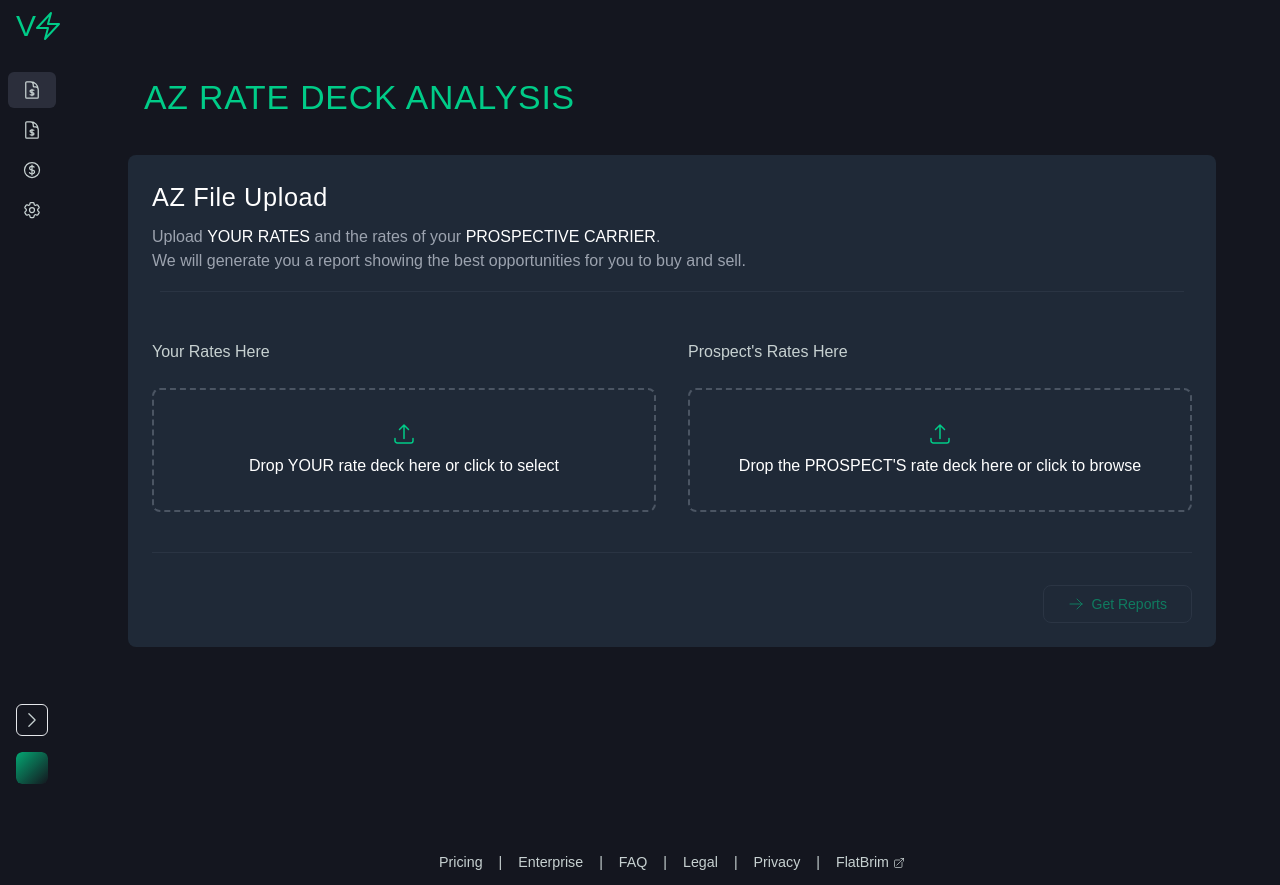
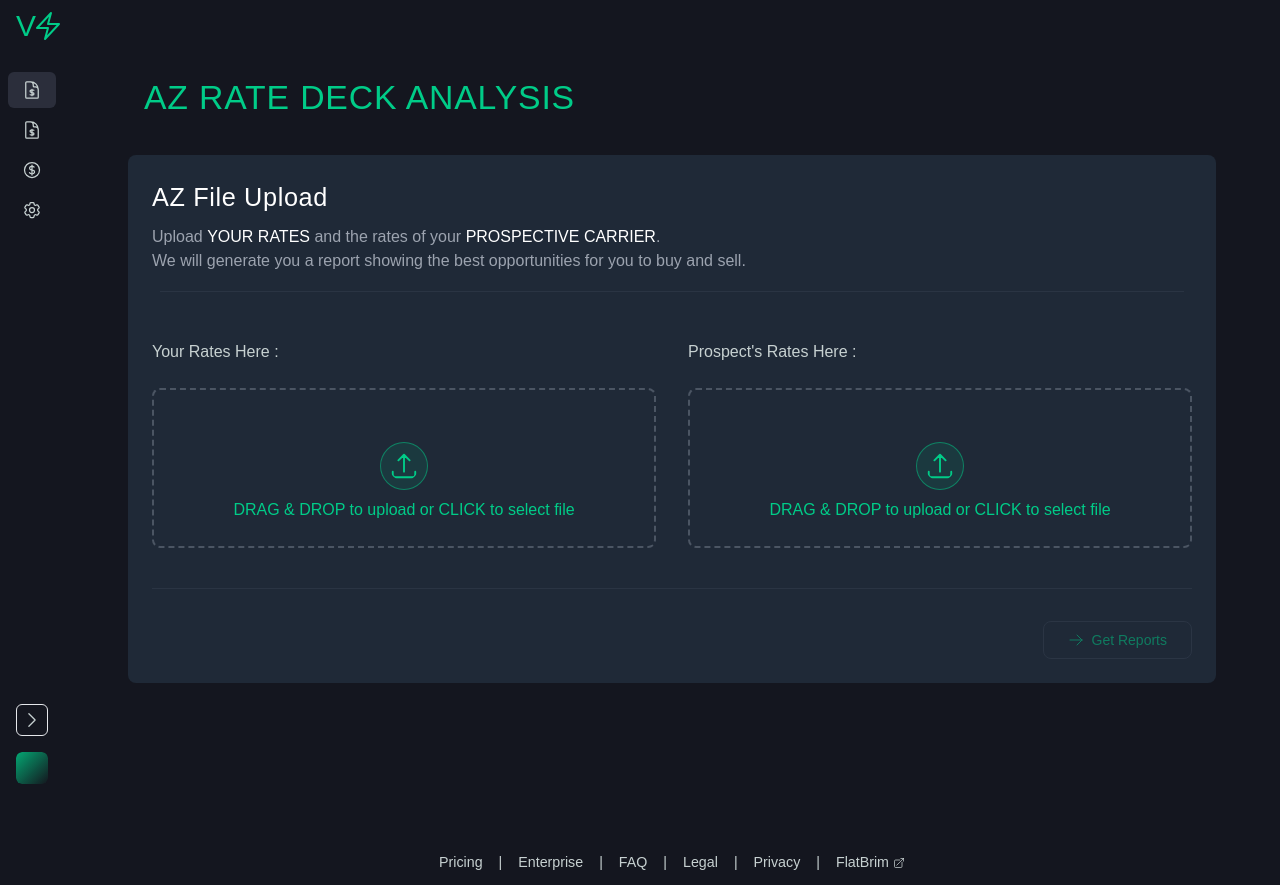
Before and after one commit to kdjordan/voip-accelerator, a Vue app in the folder client/: page /azview in a window 1280 px wide. Built offline with nearby package versions, Linux system fonts and the light colour scheme; a web font is replaced by a local one.

Commit message:
CHORE: update styling for input drop zones

```diff
--- a/client/src/components/az/AZFileUploads.vue
+++ b/client/src/components/az/AZFileUploads.vue
@@ -6,9 +6,9 @@
         <div class="grid grid-cols-2 gap-8">
           <!-- Carrier A Upload Zone -->
           <div class="flex flex-col gap-2">
-            <h2 class="text-base text-fbWhite mb-4">Your Rates Here</h2>
+            <h2 class="text-base text-fbWhite mb-4">Your Rates Here :</h2>
             <div
-              class="relative border-2 rounded-lg p-8 min-h-[120px] flex items-center justify-center"
+              class="relative border-2 rounded-lg p-8 h-[160px] flex items-center justify-center"
               :class="[
                 isDragging['az1']
                   ? 'border-accent bg-fbWhite/10'
@@ -46,17 +46,21 @@
               <div class="flex flex-col h-full">
                 <!-- Empty/Processing States -->
                 <template v-if="!azStore.isComponentDisabled('az1') && !azStore.isComponentUploading('az1')">
-                  <div class="flex-1 flex items-center justify-center">
+                  <div class="flex-1 flex items-center justify-center min-h-[120px]">
                     <div class="text-center">
-                      <ArrowUpTrayIcon class="w-6 h-6 text-accent mx-auto" />
-                      <p class="mt-2 text-base text-foreground">Drop YOUR rate deck here or click to select</p>
+                      <ArrowUpTrayIcon
+                        class="w-12 h-12 text-accent mx-auto border border-accent/50 rounded-full p-2 bg-accent/10"
+                      />
+                      <p class="mt-2 text-base text-foreground text-accent">
+                        DRAG & DROP to upload or CLICK to select file
+                      </p>
                     </div>
                   </div>
                 </template>
 
                 <template v-if="azStore.isComponentUploading('az1')">
                   <div
-                    class="flex-1 flex items-center justify-center bg-accent/10 animate-upload-pulse w-full h-full absolute inset-0"
+                    class="flex-1 flex items-center justify-center bg-accent/10 animate-upload-pulse w-full h-full absolute inset-0 min-h-[120px]"
                   >
                     <p class="text-sizeMd text-accent">Processing your file...</p>
                   </div>
@@ -66,9 +70,9 @@
                 <template v-if="azStore.isComponentDisabled('az1')">
                   <!-- Centered File Info -->
                   <div class="flex-1 flex items-center justify-center">
-                    <div class="flex items-center space-x-2">
-                      <DocumentIcon class="w-5 h-5 text-accent" />
-                      <p class="text-sizeLg text-accent">
+                    <div class="flex items-center space-x-3">
+                      <DocumentIcon class="w-6 h-6 text-accent" />
+                      <p class="text-xl text-accent">
                         {{ azStore.getFileNameByComponent('az1') }}
                       </p>
                     </div>
@@ -91,9 +95,9 @@
 
           <!-- Carrier B Upload Zone -->
           <div class="flex flex-col gap-2">
-            <h2 class="text-base text-fbWhite mb-4">Prospect's Rates Here</h2>
+            <h2 class="text-base text-fbWhite mb-4">Prospect's Rates Here :</h2>
             <div
-              class="relative border-2 rounded-lg p-8 min-h-[120px] flex items-center justify-center"
+              class="relative border-2 rounded-lg p-8 h-[160px] flex items-center justify-center"
               :class="[
                 isDragging['az2']
                   ? 'border-accent bg-fbWhite/10'
@@ -131,11 +135,13 @@
               <div class="flex flex-col h-full">
                 <!-- Empty/Processing States -->
                 <template v-if="!azStore.isComponentDisabled('az2') && !azStore.isComponentUploading('az2')">
-                  <div class="flex-1 flex items-center justify-center">
+                  <div class="flex-1 flex items-center justify-center min-h-[120px]">
                     <div class="text-center">
-                      <ArrowUpTrayIcon class="w-6 h-6 text-accent mx-auto" />
-                      <p class="mt-2 text-base text-foreground">
-                        Drop the PROSPECT'S rate deck here or click to browse
+                      <ArrowUpTrayIcon
+                        class="w-12 h-12 text-accent mx-auto border border-accent/50 rounded-full p-2 bg-accent/10"
+                      />
+                      <p class="mt-2 text-base text-foreground text-accent">
+                        DRAG & DROP to upload or CLICK to select file
                       </p>
                     </div>
                   </div>
@@ -143,7 +149,7 @@
 
                 <template v-if="azStore.isComponentUploading('az2')">
                   <div
-                    class="flex-1 flex items-center justify-center bg-accent/10 animate-upload-pulse w-full h-full absolute inset-0"
+                    class="flex-1 flex items-center justify-center bg-accent/10 animate-upload-pulse w-full h-full absolute inset-0 min-h-[120px]"
                   >
                     <p class="text-sizeMd text-accent">Processing your file...</p>
                   </div>
@@ -153,9 +159,9 @@
                 <template v-if="azStore.isComponentDisabled('az2')">
                   <!-- Centered File Info -->
                   <div class="flex-1 flex items-center justify-center">
-                    <div class="flex items-center space-x-2">
-                      <DocumentIcon class="w-5 h-5 text-accent" />
-                      <p class="text-sizeLg text-accent">
+                    <div class="flex items-center space-x-3">
+                      <DocumentIcon class="w-6 h-6 text-accent" />
+                      <p class="text-xl text-accent">
                         {{ azStore.getFileNameByComponent('az2') }}
                       </p>
                     </div>
--- a/client/src/components/us/USFileUploads.vue
+++ b/client/src/components/us/USFileUploads.vue
@@ -40,8 +40,8 @@
                 <template v-if="!usStore.isComponentDisabled(component1)">
                   <div class="flex-1 flex items-center justify-center">
                     <div class="text-center">
-                      <ArrowUpTrayIcon class="w-6 h-6 text-accent mx-auto" />
-                      <p class="mt-2 text-base text-foreground">Drop YOUR rate deck here or click to select</p>
+                      <ArrowUpTrayIcon class="w-12 h-12 text-accent mx-auto border border-accent/50 rounded-full p-2 bg-accent/10" />
+                      <p class="mt-2 text-base text-foreground text-accent">DRAG & DROP to upload or CLICK to select file</p>
                     </div>
                   </div>
                 </template>
@@ -114,8 +114,8 @@
                 <template v-if="!usStore.isComponentDisabled(component2)">
                   <div class="flex-1 flex items-center justify-center">
                     <div class="text-center">
-                      <ArrowUpTrayIcon class="w-6 h-6 text-accent mx-auto" />
-                      <p class="mt-2 text-base text-foreground">Drop YOUR rate deck here or click to select</p>
+                      <ArrowUpTrayIcon class="w-12 h-12 text-accent mx-auto border border-accent/50 rounded-full p-2 bg-accent/10" />
+                      <p class="mt-2 text-base text-foreground text-accent">DRAG & DROP to upload or CLICK to select file</p>
                     </div>
                   </div>
                 </template>
--- a/client/src/pages/AdminLergView.vue
+++ b/client/src/pages/AdminLergView.vue
@@ -288,43 +288,65 @@
       <div class="bg-gray-800 rounded-lg p-6">
         <h2 class="text-xl font-semibold mb-4">Upload LERG File</h2>
         <div
+          class="relative border-2 rounded-lg p-8 h-[160px] flex items-center justify-center"
+          :class="[
+            isDragging
+              ? 'border-accent bg-fbWhite/10'
+              : 'hover:border-accent-hover hover:bg-fbWhite/10 border-2 border-dashed border-gray-600',
+            isLergUploading ? 'animate-upload-pulse cursor-not-allowed' : 'cursor-pointer',
+            lergUploadStatus?.type === 'error' ? 'border-red-500' : '',
+          ]"
+          @dragenter.prevent="() => (isDragging = true)"
+          @dragleave.prevent="() => (isDragging = false)"
           @dragover.prevent
           @drop.prevent="handleLergFileDrop"
-          class="border-2 border-dashed border-gray-600 rounded-lg p-8 text-center relative"
-          :class="[
-            isDragging ? 'border-green-500' : '',
-            lergUploadStatus?.type === 'error' ? 'border-red-500' : '',
-            isLergUploading ? 'border-blue-500' : '',
-          ]"
         >
           <input
             type="file"
             ref="lergFileInput"
-            class="hidden"
+            class="absolute inset-0 opacity-0 cursor-pointer"
+            :class="{ 'pointer-events-none': isLergUploading }"
             accept=".csv"
             @change="handleLergFileChange"
           />
-          <!-- <button
-            @click="$refs.lergFileInput.click()"
-            :disabled="isLergUploading"
-            class="px-6 py-2 bg-accent/20 border border-accent/50 hover:bg-accent/30 rounded-lg transition-colors disabled:opacity-50 disabled:cursor-not-allowed disabled:bg-gray-800 disabled:border disabled:border-gray-700"
-            :class="{ 'animate-upload-pulse': isLergUploading }"
+
+          <!-- Empty State -->
+          <div
+            v-if="!isLergUploading && !lergUploadStatus"
+            class="text-center"
           >
-            <div class="flex items-center justify-center space-x-2">
-              <ArrowUpTrayIcon class="w-4 h-4 text-accent" />
-              <span class="text-sm text-accent">Choose File</span>
-            </div>
-          </button> -->
-          <p class="text-xs text-gray-500 mt-1">Supports CSV files (max 500MB)</p>
-        </div>
-        <!-- Upload Status -->
-        <div
-          v-if="lergUploadStatus"
-          class="mt-4 text-center"
-        >
-          <p :class="['text-sm', lergUploadStatus.type === 'error' ? 'text-red-400' : 'text-green-400']">
-            {{ lergUploadStatus.message }}
-          </p>
+            <ArrowUpTrayIcon
+              class="w-12 h-12 text-accent mx-auto border border-accent/50 rounded-full p-2 bg-accent/10"
+            />
+            <p class="mt-2 text-base text-foreground text-accent">DRAG & DROP to upload or CLICK to select file</p>
+            <p class="text-xs text-gray-500 mt-1">Supports CSV files (max 500MB)</p>
+          </div>
+
+          <!-- Processing State -->
+          <div
+            v-if="isLergUploading"
+            class="text-center"
+          >
+            <p class="text-sizeMd text-accent">Processing your file...</p>
+          </div>
+
+          <!-- Error State -->
+          <div
+            v-if="lergUploadStatus?.type === 'error'"
+            class="text-center"
+          >
+            <p class="text-red-400">{{ lergUploadStatus.message }}</p>
+            <p class="text-xs text-red-400 mt-1">Please try again</p>
+          </div>
+
+          <!-- Success State -->
+          <div
+            v-if="lergUploadStatus?.type === 'success'"
+            class="text-center"
+          >
+            <DocumentIcon class="w-6 h-6 text-accent mx-auto" />
+            <p class="mt-2 text-xl text-accent">{{ lergUploadStatus.message }}</p>
+          </div>
         </div>
       </div>
     </div>
@@ -370,7 +392,7 @@
   import { ref, computed, onMounted } from 'vue';
   import { useLergStore } from '@/stores/lerg-store';
   import { lergApiService } from '@/services/lerg-api.service';
-  import { ChevronDownIcon, TrashIcon, ArrowUpTrayIcon } from '@heroicons/vue/24/outline';
+  import { ChevronDownIcon, TrashIcon, ArrowUpTrayIcon, DocumentIcon } from '@heroicons/vue/24/outline';
   import { getCountryName } from '@/types/country-codes';
   import { getStateName } from '@/types/state-codes';
   import { LERG_COLUMN_ROLE_OPTIONS } from '@/types/lerg-types';
--- a/client/src/pages/RateSheetView.vue
+++ b/client/src/pages/RateSheetView.vue
@@ -139,17 +139,19 @@
             />
             <div class="text-center">
               <ArrowUpTrayIcon
-                class="w-6 h-6 mx-auto"
+                class="w-12 h-12 text-accent mx-auto border border-accent/50 rounded-full p-2 bg-accent/10"
                 :class="uploadError ? 'text-red-500' : 'text-accent'"
               />
-              <p class="mt-2 text-sm text-foreground">
+              <p class="mt-2 text-base text-foreground">
                 <template v-if="uploadError">
                   <span class="text-red-400">{{ uploadError }}</span>
                 </template>
                 <template v-else-if="isRFUploading">
                   <span class="text-accent">Processing your file...</span>
                 </template>
-                <template v-else> Drop your rate sheet CSV file here or click to browse </template>
+                <template v-else>
+                  <span class="text-accent">DRAG & DROP to upload or CLICK to select file</span>
+                </template>
               </p>
               <p
                 v-if="uploadError"
```
